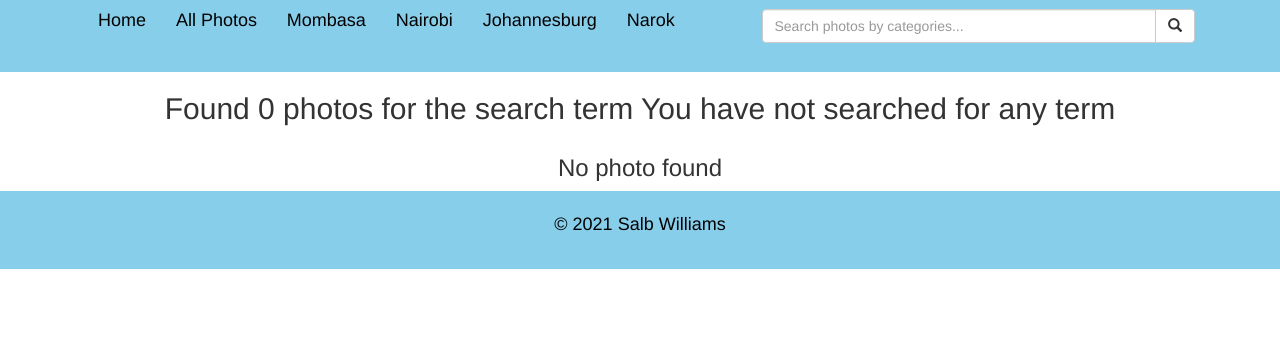
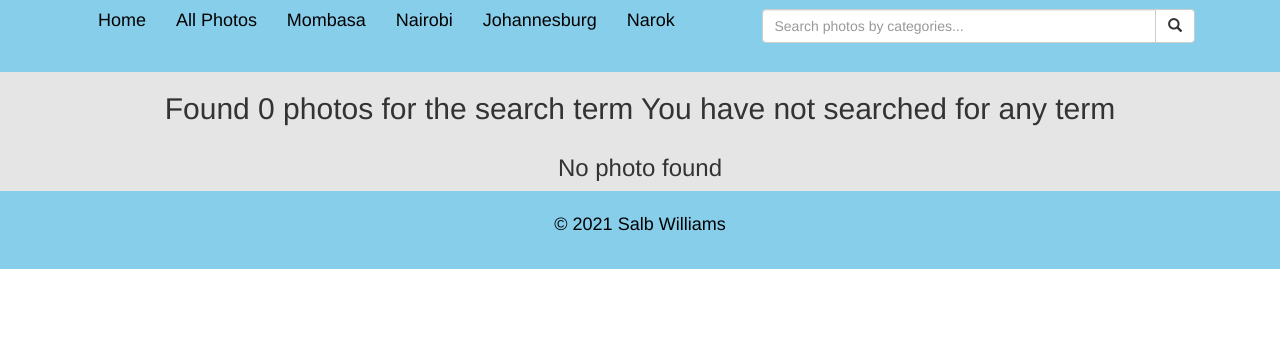
Before and after one commit to clarametto/Salb-Gallary, a Django app: page /search/ in a window 1280 px wide. Shown: the top 352 px of the page. Run offline with Django 3.2, Linux system fonts and the light colour scheme; some libraries are stand-ins or nearby versions.

Commit message:
change bg color

```diff
--- a/salb_app/templates/index.html
+++ b/salb_app/templates/index.html
@@ -1,6 +1,8 @@
 {% extends 'base.html' %}
 {% load bootstrap3 %}
 {% block content %}
+<div style="background-color: #E5E5E5;">
+  <div class="container">
     <div class="row">
       <div class="col-md-2"></div>
       <div class="col-md-8">
@@ -27,4 +29,7 @@
 
 
     </div>
+  </div>
+</div>
+
 {% endblock content %}
--- a/salb_app/templates/locations.html
+++ b/salb_app/templates/locations.html
@@ -1,7 +1,7 @@
 {%extends 'base.html'%}
 {% block content %}
 {{ block.super}}
-
+<div style="background-color: #E5E5E5;">
   <div class="container">
     <div class="row">
 
@@ -61,4 +61,6 @@
     {% endfor %}
   </div>
   <br>
+</div>
+
 {% endblock %}
--- a/salb_app/templates/photos.html
+++ b/salb_app/templates/photos.html
@@ -1,7 +1,7 @@
 {%extends 'base.html'%}
 {% block content %}
 {{ block.super}}
-
+<div style="background-color: #E5E5E5;">
     <div class="container">
         <div class="row">
 
@@ -64,5 +64,6 @@
         <br>
     </div>
     <br>
+</div>
+
 {% endblock %}
-<br>
--- a/salb_app/templates/search.html
+++ b/salb_app/templates/search.html
@@ -1,8 +1,8 @@
 {%extends 'base.html'%}
 {% block content %}
 {{ block.super}}
-
-<div class="container-fluid">
+<div style="background-color: #E5E5E5;">
+    <div class="container">
         {% if photos%}
         <h3 class="text-center">Found {{ photos|length }} of searched term {{message}}</h3>
 
@@ -66,4 +66,6 @@
         </div>
         {% endfor %}
     </div>
+</div>
+
 {% endblock %}
```
Lines whose indentation alone changed are shown as unchanged.
